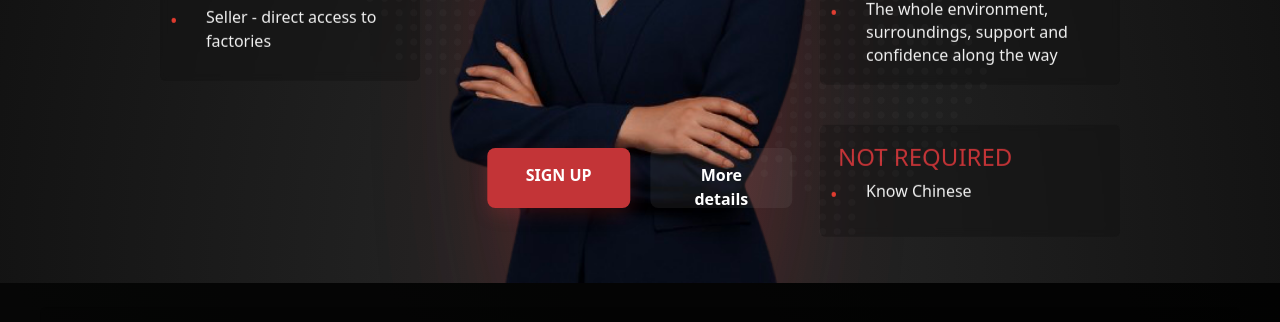
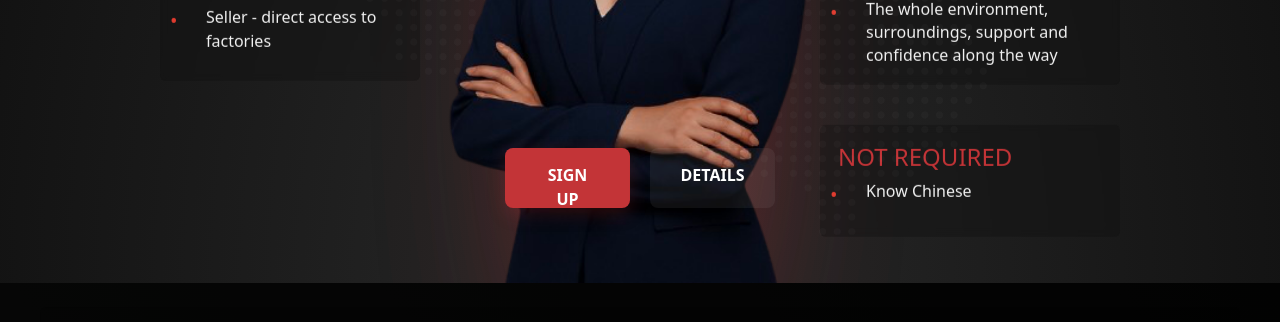
Before and after one commit to Dianased/china-form, a website: page public/index.html in a window 1280 px wide. Shown: the part 700-1022 px from the top of the page. Drawn offline with nearby package versions, Linux system fonts and the light colour scheme.

Commit message:
Change button text from 'More details' to 'DETAILS'

```diff
--- a/public/index.html
+++ b/public/index.html
@@ -92,7 +92,7 @@
 
         <div class="hero-buttons">
           <a href="#" class="btn btn-primary">SIGN UP</a>
-          <a href="#" class="btn btn-secondary">More details</a>
+          <a href="#" class="btn btn-secondary">DETAILS</a>
         </div>
 
       </div>
```
